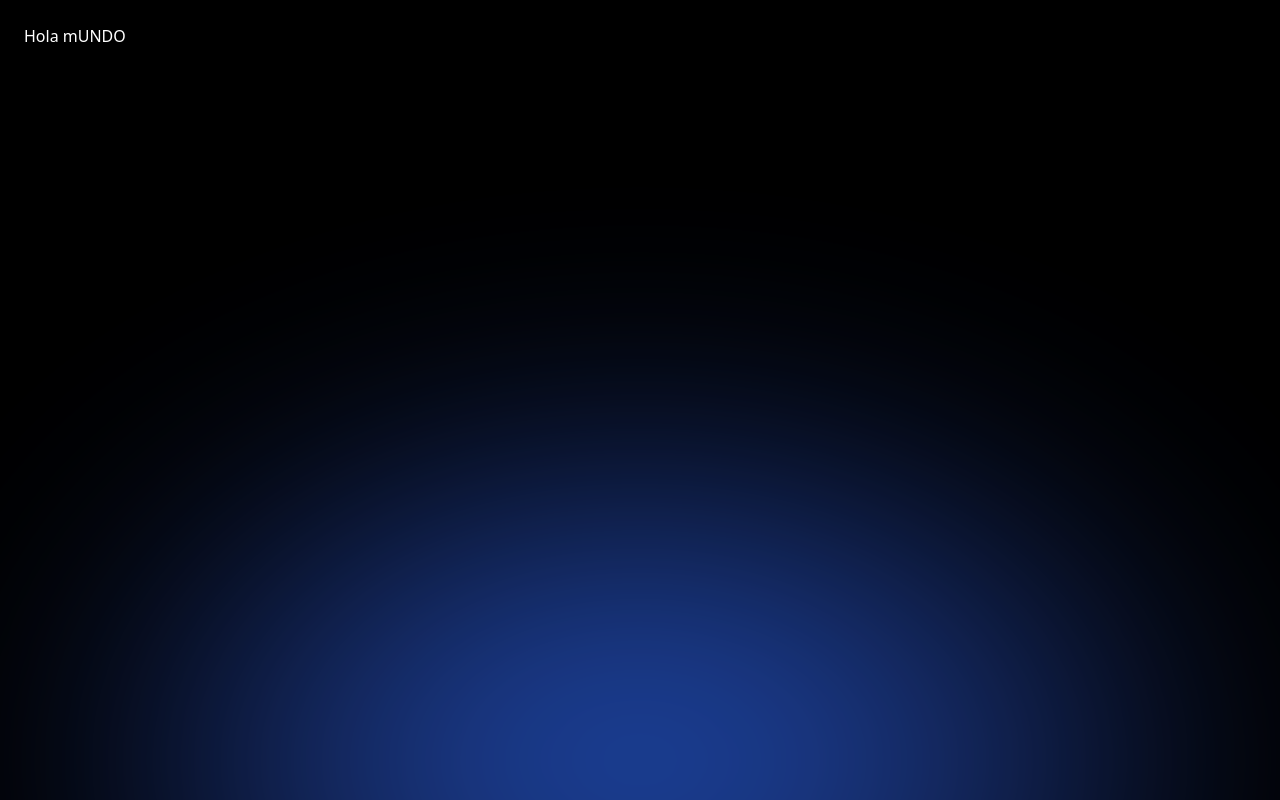
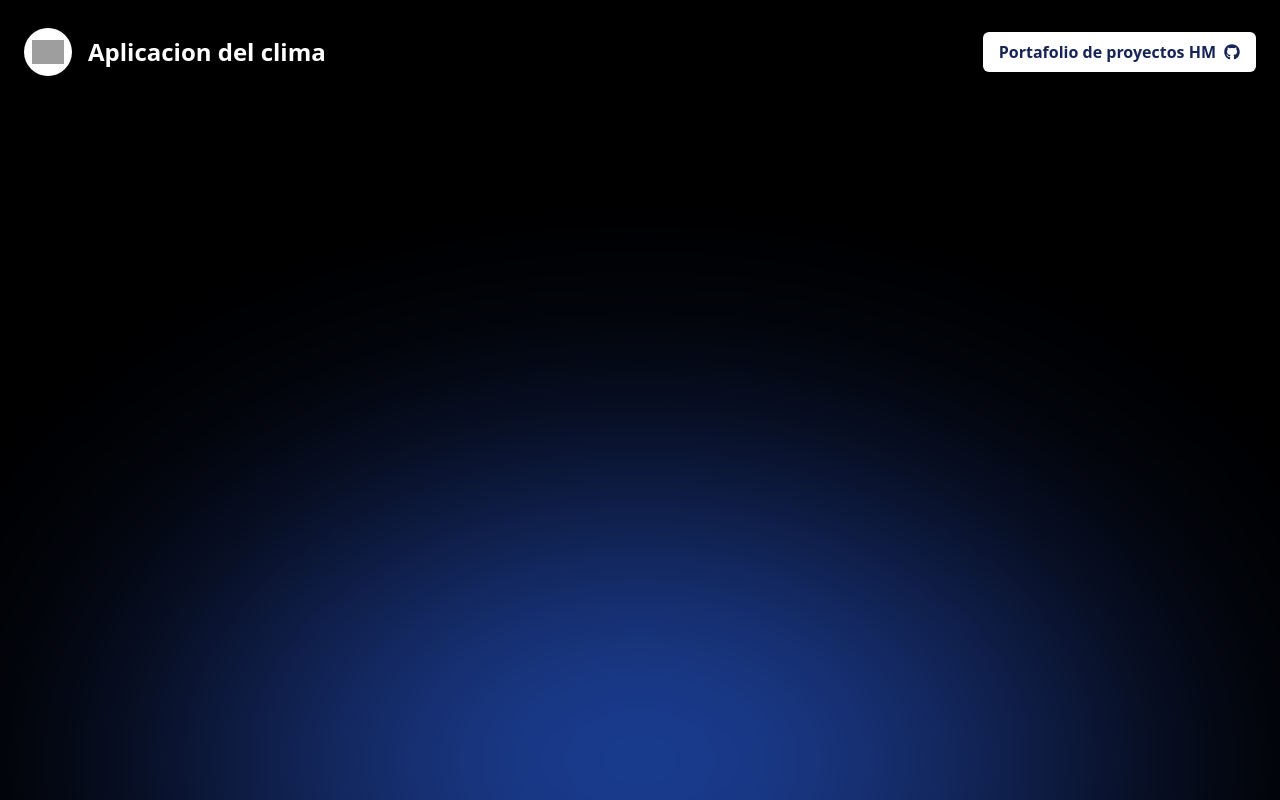
Before and after one commit to EnriqueHM31/clima-aplicacion, a React (Vite) app: page / in a window 1280 px wide. Built offline with nearby package versions, Linux system fonts and the light colour scheme; grey boxes are pictures that could not be loaded; the HTML template or start-up script is replaced by a standard one.

Commit message:
Integrate NavBar component into HomePage for improved navigation

```diff
--- a/src/pages/Home.tsx
+++ b/src/pages/Home.tsx
@@ -1,8 +1,10 @@
+import NavBar from "../components/NavBar";
+
 export default function HomePage() {
 
     return (
         <>
-            <h1>Hola mUNDO</h1>
+            <NavBar />
         </>
     )
 }
```
